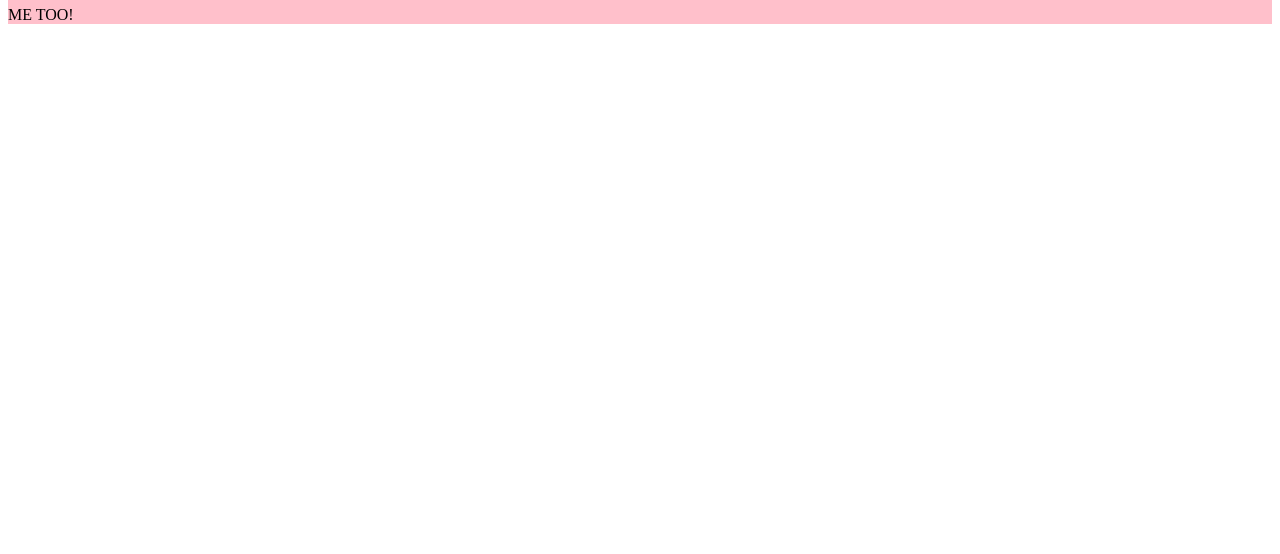
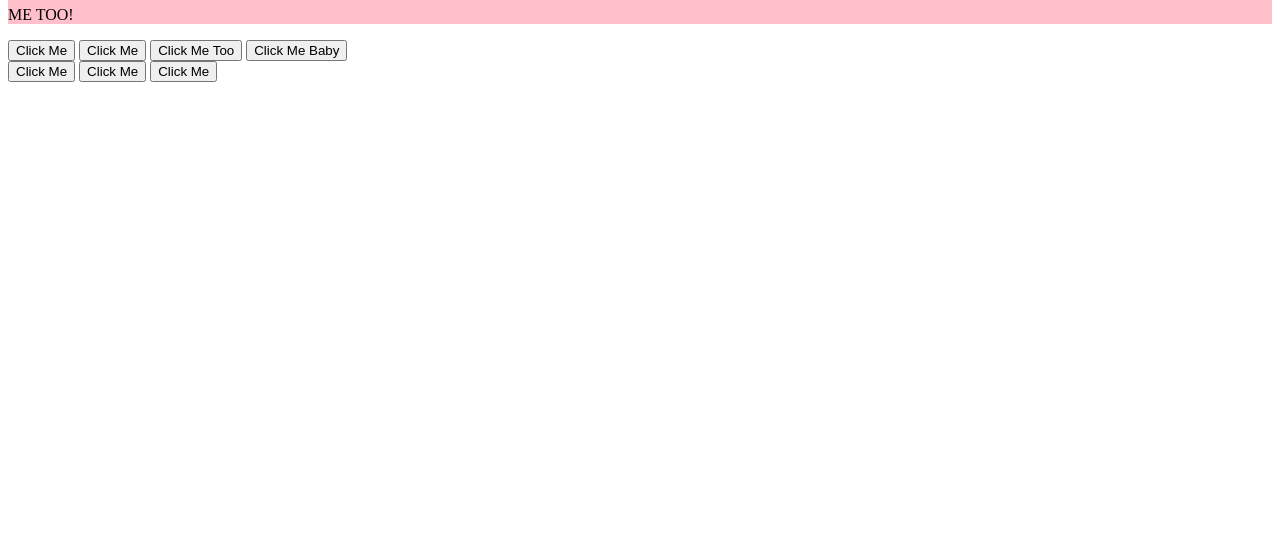
Before and after one commit to Sulwe/dom-lessons, a plain HTML site: page index.html in a window 1280 px wide. Shown: the part 246-800 px from the top of the page. Drawn offline with Linux system fonts and the light colour scheme.

Commit message:
add event handlers

```diff
--- a/index.html
+++ b/index.html
@@ -12,6 +12,19 @@
         </h1>
 
         <div id="container"></div>
+
+        <button onclick="alert('Hello World!')">Click Me</button>
+
+        <button id="btn">Click Me</button>
+        <button id="bttn">Click Me Too</button>
+        <button onclick="alertFunction()">Click Me Baby</button>
+
+
+        <div id="contain">
+            <button id="1">Click Me</button>
+            <button id="2">Click Me</button>
+            <button id="3">Click Me</button>
+        </div>
     </body>
 
 </html>
--- a/script.js
+++ b/script.js
@@ -35,3 +35,38 @@ meToo.textContent = "ME TOO!";
 pink.appendChild(meToo);
 
 container.appendChild(pink);
+
+const btn = document.querySelector('#btn');
+btn.onclick = () => alert("Hello World");
+
+const bttn = document.querySelector('#bttn');
+bttn.addEventListener('click', () => {alert("Hello World");
+});
+function alertFunction(){
+    alert("Yay! You did it!");
+}
+btn.addEventListener('click', alertFunction);
+
+btn.addEventListener('click', function (e){
+    console.log(e);
+});
+
+btn.addEventListener('click', function(e) {
+    console.log(e.target);
+});
+
+btn.addEventListener('click', function(e) {
+    e.target.style.background = 'blue';
+});
+
+// buttons is a node list. It looks and acts much like an array.
+const buttons = document.querySelectorAll('button');
+
+// we use the .forEach method to iterate through each button
+buttons.forEach((button) => {
+
+  // and for each one we add a 'click' listener
+  button.addEventListener('click', () => {
+    alert(button.id);
+  });
+});
```
